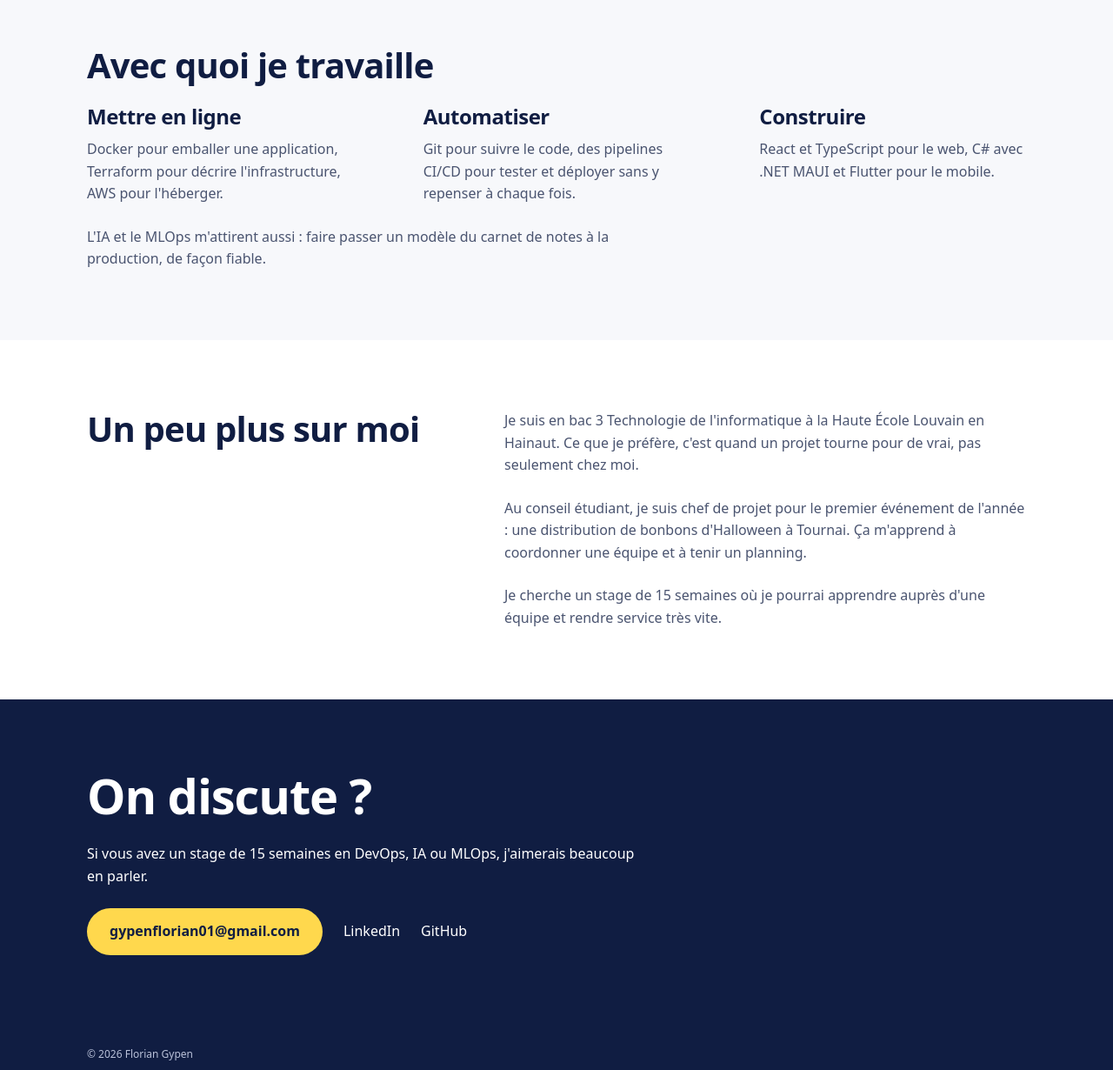
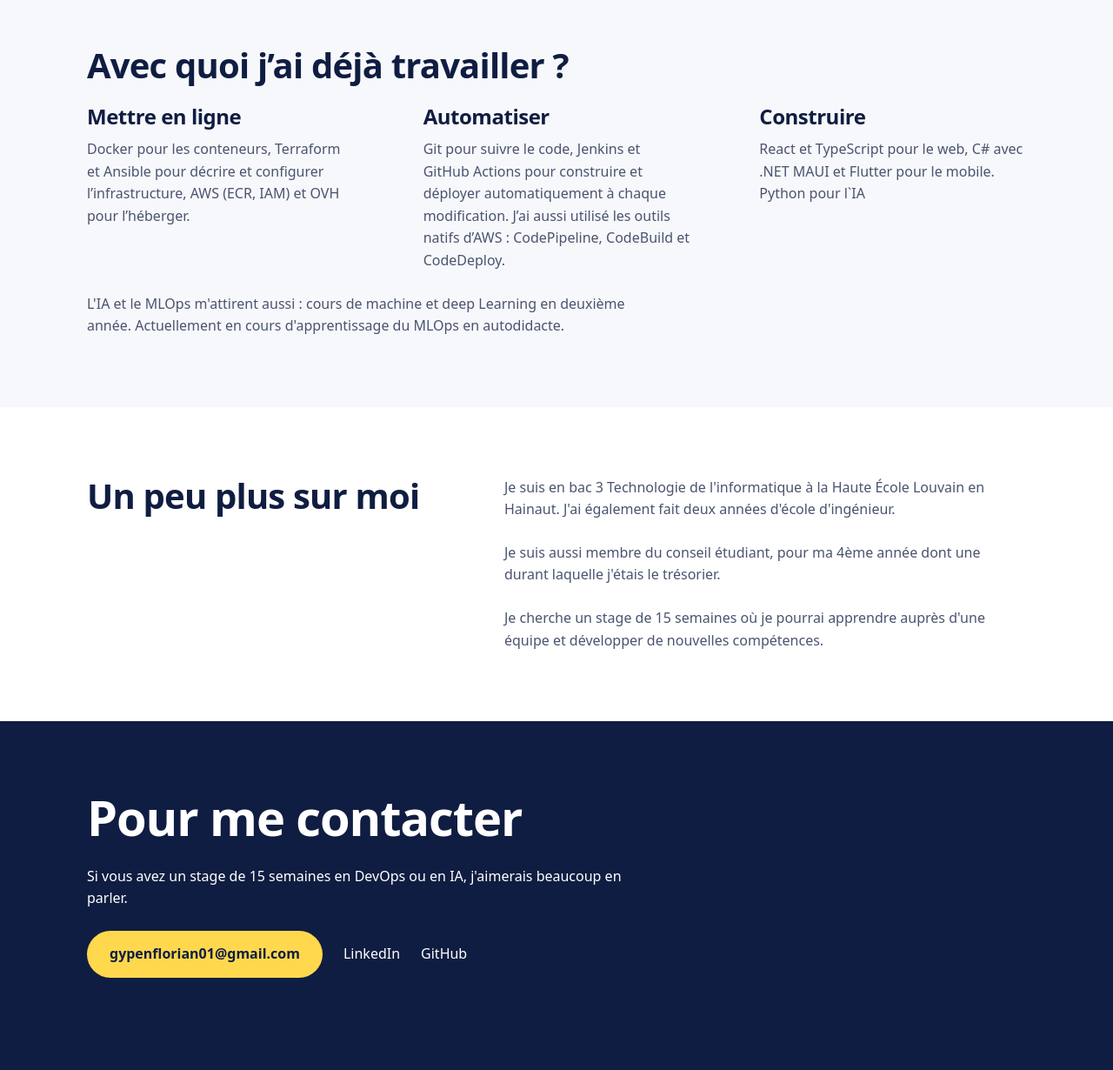
Before and after one commit to Ainz05/Portfolio, a React (Vite) app in the folder frontend/: page / in a window 1280 px wide. Shown: the part 1241-2471 px from the top of the page at 87% size. Built offline with nearby package versions, Linux system fonts and the light colour scheme; a web font is replaced by a local one.

Commit message:
Modification texte

```diff
--- a/frontend/src/data/about.ts
+++ b/frontend/src/data/about.ts
@@ -4,8 +4,8 @@ export const about: AboutContent = {
   id: 'a-propos',
   title: 'Un peu plus sur moi',
   paragraphs: [
-    "Je suis en bac 3 Technologie de l'informatique à la Haute École Louvain en Hainaut. Ce que je préfère, c'est quand un projet tourne pour de vrai, pas seulement chez moi.",
-    "Au conseil étudiant, je suis chef de projet pour le premier événement de l'année : une distribution de bonbons d'Halloween à Tournai. Ça m'apprend à coordonner une équipe et à tenir un planning.",
-    "Je cherche un stage de 15 semaines où je pourrai apprendre auprès d'une équipe et rendre service très vite.",
+    "Je suis en bac 3 Technologie de l'informatique à la Haute École Louvain en Hainaut. J'ai également fait deux années d'école d'ingénieur.",
+    "Je suis aussi membre du conseil étudiant, pour ma 4ème année dont une durant laquelle j'étais le trésorier.",
+    "Je cherche un stage de 15 semaines où je pourrai apprendre auprès d'une équipe et développer de nouvelles compétences.",
   ],
 };
--- a/frontend/src/data/contact.ts
+++ b/frontend/src/data/contact.ts
@@ -4,8 +4,8 @@ import { contactEmail } from './site';
 
 export const contact: ContactContent = {
   id: 'contact',
-  title: 'On discute ?',
-  text: "Si vous avez un stage de 15 semaines en DevOps, IA ou MLOps, j'aimerais beaucoup en parler.",
+  title: 'Pour me contacter',
+  text: "Si vous avez un stage de 15 semaines en DevOps ou en IA, j'aimerais beaucoup en parler.",
   emailLabel: contactEmail,
   emailContext: 'écrire à Florian',
   socialLinks: [
--- a/frontend/src/data/hero.ts
+++ b/frontend/src/data/hero.ts
@@ -7,7 +7,7 @@ export const hero: HeroContent = {
   titleHighlight: 'Florian',
   titleAfter: '.',
   paragraph:
-    "Je suis étudiant en bac 3 en informatique, en Belgique. J'aime comprendre comment une application passe de mon ordinateur à un vrai serveur, et automatiser tout ce chemin. Je cherche un stage de 15 semaines en DevOps, IA ou MLOps, du côté de Charleroi, Mons ou Tournai.",
+    "Je suis étudiant en bac 3 en informatique, à la HELHa de Tournai. Je suis quelqu'un de sérieux dans son travail, qui aime comprendre comment les choses fonctionnent. Je cherche un stage de 15 semaines en DevOps ou en IA, du côté de Charleroi (je vis de ce côté), Mons ou Tournai.",
   primaryAction: { label: 'Me contacter', href: '#contact' },
   secondaryAction: {
     label: 'Télécharger mon CV',
--- a/frontend/src/data/projects.ts
+++ b/frontend/src/data/projects.ts
@@ -14,7 +14,7 @@ export const projects: ProjectsContent = {
       title: 'Déployer une application React',
       label: 'Projet scolaire · DevOps',
       description:
-        "Je mets une application React en ligne de bout en bout : je la mets dans un conteneur avec Docker, je décris l'infrastructure avec Terraform sur AWS, et j'automatise les mises en ligne avec un pipeline CI/CD.",
+        "Je mets une application React en ligne : je la mets dans un conteneur avec Docker, je décris l'infrastructure avec Terraform sur AWS, et j'automatise les mises en ligne avec un pipeline CI/CD.",
       tags: ['Docker', 'AWS', 'Terraform', 'CI/CD'],
       links: [
         { label: 'Voir le code', href: REPOSITORY },
@@ -27,8 +27,8 @@ export const projects: ProjectsContent = {
       title: 'Un générateur de sites web',
       label: 'Projet perso · Hébergement',
       description:
-        'Une plateforme pour créer des sites web hébergés sur des machines virtuelles. Je la pense pour la production : je compare les hébergeurs sur le coût et la praticité avant de choisir.',
-      tags: ['Machines virtuelles', 'hébergement'],
+        'Saas-Orchestrator : plateforme d\'orchestration cloud et de déploiement automatisé de boutique de e-commerce (en cours de développement pour un vrai client).',
+      tags: ['Cloud', 'hébergement', 'Docker', 'Terraform', 'CI/CD'],
       links: [{ label: 'Voir le code', href: REPOSITORY }],
       screenshotPlaceholder: SCREENSHOT,
     },
--- a/frontend/src/data/site.ts
+++ b/frontend/src/data/site.ts
@@ -1,7 +1,7 @@
 /** Public by nature (mailto:). Replace the placeholder with the real address. */
 export const contactEmail = 'gypenflorian01@gmail.com';
 
-export const contactSubject = 'Stage DevOps / IA / MLOps — prise de contact';
+export const contactSubject = 'Stage DevOps / IA — prise de contact';
 
 /** Announced to screen readers on links opening a new tab. */
 export const newTabLabel = "(s'ouvre dans un nouvel onglet)";
--- a/frontend/src/data/skills.ts
+++ b/frontend/src/data/skills.ts
@@ -2,26 +2,26 @@ import type { SkillsContent } from '@/types/skill';
 
 export const skills: SkillsContent = {
   id: 'outils',
-  title: 'Avec quoi je travaille',
+  title: 'Avec quoi j’ai déjà travailler ?',
   columns: [
     {
       id: 'mettre-en-ligne',
       title: 'Mettre en ligne',
       description:
-        "Docker pour emballer une application, Terraform pour décrire l'infrastructure, AWS pour l'héberger.",
+        "Docker pour les conteneurs, Terraform et Ansible pour décrire et configurer l’infrastructure, AWS (ECR, IAM) et OVH pour l’héberger.",
     },
     {
       id: 'automatiser',
       title: 'Automatiser',
       description:
-        'Git pour suivre le code, des pipelines CI/CD pour tester et déployer sans y repenser à chaque fois.',
+        'Git pour suivre le code, Jenkins et GitHub Actions pour construire et déployer automatiquement à chaque modification. J’ai aussi utilisé les outils natifs d’AWS : CodePipeline, CodeBuild et CodeDeploy.',
     },
     {
       id: 'construire',
       title: 'Construire',
-      description: 'React et TypeScript pour le web, C# avec .NET MAUI et Flutter pour le mobile.',
+      description: 'React et TypeScript pour le web, C# avec .NET MAUI et Flutter pour le mobile. Python pour l`IA',
     },
   ],
   closing:
-    "L'IA et le MLOps m'attirent aussi : faire passer un modèle du carnet de notes à la production, de façon fiable.",
+    "L'IA et le MLOps m'attirent aussi : cours de machine et deep Learning en deuxième année. Actuellement en cours d'apprentissage du MLOps en autodidacte.",
 };
```
